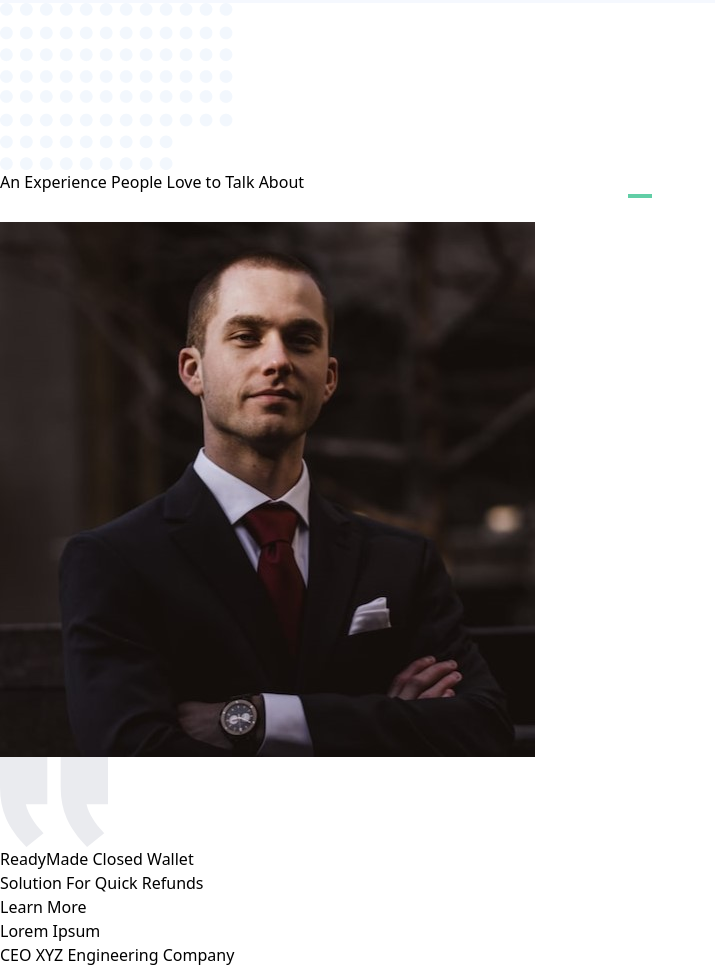
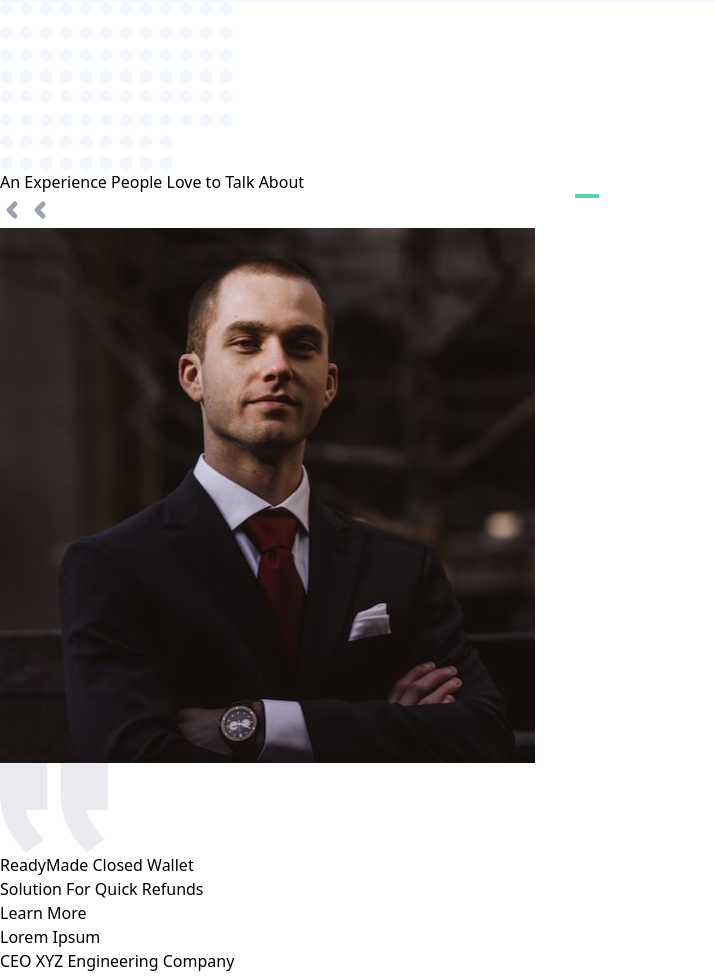
Before and after one commit to NoorFatima-developer/Learn-Tailwind-CSS, a website built with Vite: page RazorPayClone/index.html in a window 1280 px wide. Shown: the part 6180-7156 px from the top of the page, without its empty margins (0-715 px from the left). Built offline with nearby package versions, Linux system fonts and the light colour scheme.

Commit message:
code is added

```diff
--- a/RazorPayClone/index.html
+++ b/RazorPayClone/index.html
@@ -1273,8 +1273,8 @@
 
     <!-- Testimonial Section -->
 
-    <section>
-      <div>
+    <section class="relative">
+      <div class="w-11/12">
         <img src="./images/feature-section1-dottedrows.png" alt="">
         <h2>An Experience People Love to Talk About</h2>
         <div class="w-6 h-1 bg-greenLight mx-auto "></div>
@@ -1283,9 +1283,10 @@
 
       <button>
         <div>
-          <i>
-
-          </i>
+          <i
+          data-feather="chevron-right"
+          class="stroke-[5px] w-6 h-6  text-gray-400 rotate-180"
+        ></i>
         </div>
       </button>
 
@@ -1293,9 +1294,10 @@
 
       <button>
         <div>
-          <i>
-
-          </i>
+          <i
+          data-feather="chevron-right"
+          class="stroke-[5px] w-6 h-6  text-gray-400 rotate-180"
+        ></i>
         </div>
       </button>
 
```
